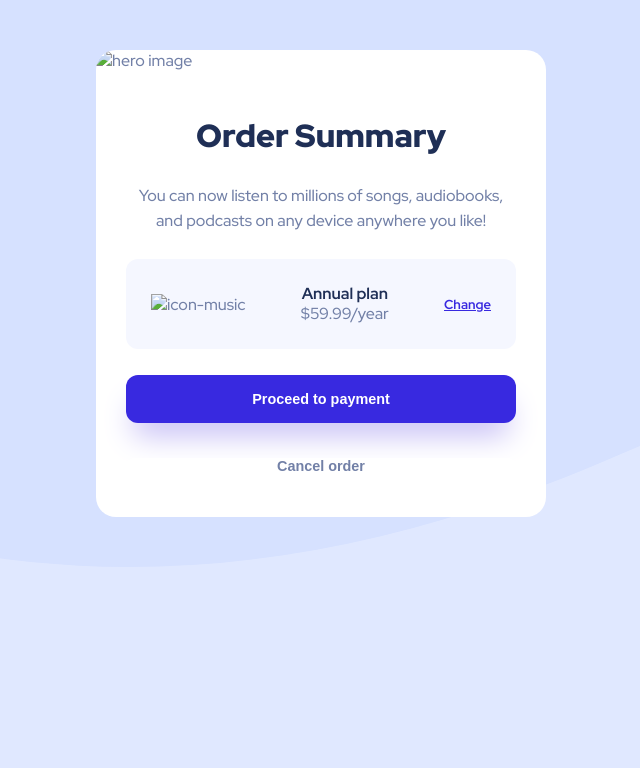
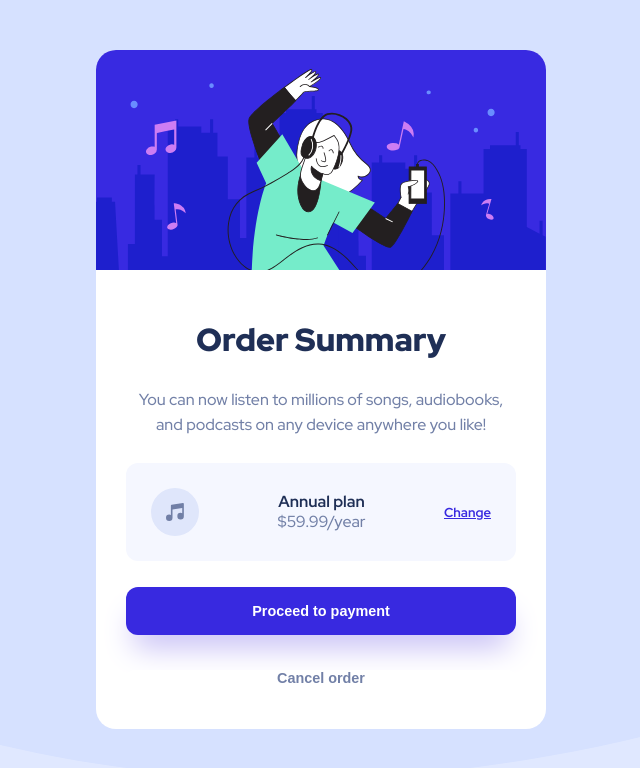
Before and after one commit to Mitrandir666/order-summary-component, a plain HTML site: page index.html in a window 1280 px wide. Shown: the whole page, without its empty margins (319-959 px from the left). Drawn offline with Linux system fonts and the light colour scheme; files whose address does not match are found by name.

Commit message:
Update index.html

```diff
--- a/index.html
+++ b/index.html
@@ -9,7 +9,7 @@
 </head>
 <body>
   <div class="card">
-    <img class="hero-image" src="images/illustration-hero.svg" alt="hero image">
+    <img class="hero-image" src="illustration-hero.svg" alt="hero image">
     <div class="container">
 
       <h2 class="title">Order Summary</h2>
@@ -17,7 +17,7 @@
         You can now listen to millions of songs, audiobooks, and podcasts    on any device anywhere you like!
       </p>
       <div class="plan-container">
-        <img src="images/icon-music.svg" alt="icon-music">
+        <img src="icon-music.svg" alt="icon-music">
         <div class="plan-description">
           <strong>Annual plan</strong>
           <p>$59.99/year</p>
```
